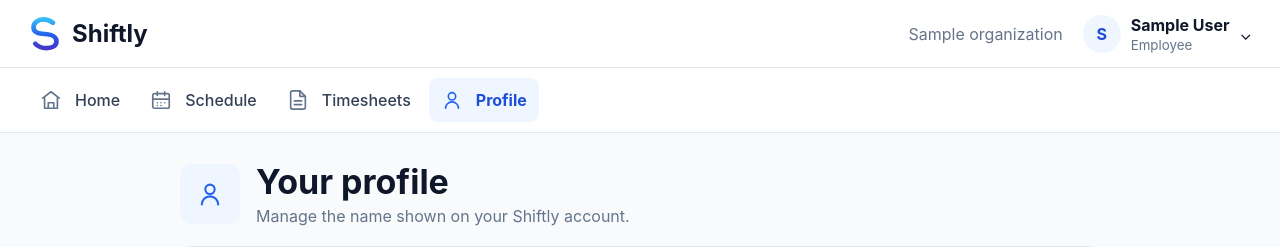
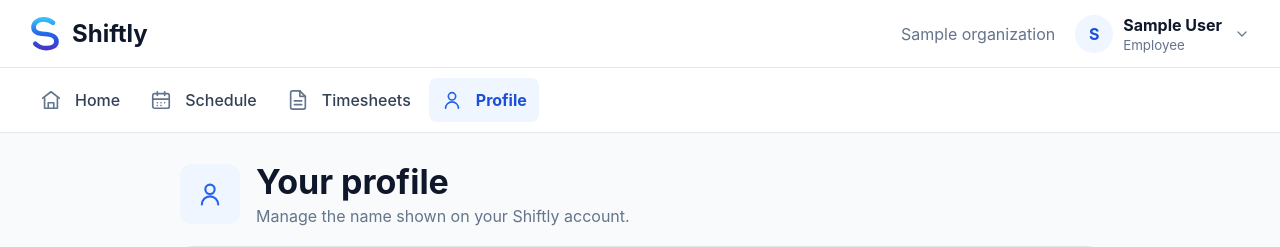
Before and after one commit to astigPree/Shiftly, a Django app: page /profile/ in a window 1280 px wide. Shown: the top 247 px of the page. Run offline with Django 4.2, Linux system fonts and the light colour scheme; the visitor is signed in with stand-in values (Sample User, id 1); tables that the repository leaves empty hold one stand-in row (values such as "Sample post"); parts of the project's set-up code (start-up, migrations or seed data) failed here and were passed over.

Commit message:
Polish account menu chevron icon

```diff
--- a/static/css/layout.css
+++ b/static/css/layout.css
@@ -159,6 +159,22 @@
 .account-menu summary::-webkit-details-marker {
   display: none;
 }
+.account-chevron {
+  display: grid;
+  width: 20px;
+  height: 36px;
+  flex: 0 0 auto;
+  color: var(--color-gray-500);
+  place-items: center;
+}
+.account-chevron-icon {
+  width: 16px;
+  height: 16px;
+  transition: transform 140ms ease;
+}
+.account-menu[open] .account-chevron-icon {
+  transform: rotate(180deg);
+}
 .account-name {
   display: grid;
   gap: 2px;
--- a/templates/components/icon.html
+++ b/templates/components/icon.html
@@ -21,6 +21,8 @@
     <path d="m15 18-6-6 6-6"/>
   {% elif icon_name == "chevron-right" %}
     <path d="m9 18 6-6-6-6"/>
+  {% elif icon_name == "chevron-down" %}
+    <path d="m6 9 6 6 6-6"/>
   {% elif icon_name == "refresh" %}
     <path d="M20 7v5h-5"/><path d="M4 17v-5h5"/><path d="M5.6 9A7 7 0 0 1 18 6l2 2"/><path d="M18.4 15A7 7 0 0 1 6 18l-2-2"/>
   {% elif icon_name == "check-circle" %}
--- a/templates/layouts/employee.html
+++ b/templates/layouts/employee.html
@@ -9,7 +9,7 @@
     <a class="shell-brand" href="{% url 'attendance:my_attendance' %}"><img class="brand-mark" src="{% static 'assets/shiftly-mark.svg' %}" alt=""><span>Shiftly</span></a>
     <span class="employee-org">{{ organization.name }}</span>
     <details class="account-menu">
-      <summary><span class="account-avatar" aria-hidden="true">{{ request.user.first_name|first|upper|default:"E" }}</span><span class="account-name"><strong>{{ request.user.get_full_name|default:request.user.email }}</strong><small>Employee</small></span><span aria-hidden="true">⌄</span></summary>
+      <summary><span class="account-avatar" aria-hidden="true">{{ request.user.first_name|first|upper|default:"E" }}</span><span class="account-name"><strong>{{ request.user.get_full_name|default:request.user.email }}</strong><small>Employee</small></span><span class="account-chevron" aria-hidden="true">{% include "components/icon.html" with icon_name="chevron-down" icon_class="account-chevron-icon" %}</span></summary>
       <div class="account-popover"><p>{{ request.user.email }}</p><form method="post" action="{% url 'accounts:logout' %}">{% csrf_token %}<button type="submit" class="menu-signout">Sign out</button></form></div>
     </details>
   </header>
--- a/templates/layouts/employer.html
+++ b/templates/layouts/employer.html
@@ -23,7 +23,7 @@
     <header class="app-topbar">
       <div class="topbar-context"><span class="mobile-org-name">{{ organization.name }}</span><span class="topbar-date">{% if local_today %}{{ local_today|date:"D, M j, Y" }}{% else %}{{ organization.timezone }}{% endif %}</span></div>
       <details class="account-menu">
-        <summary><span class="account-avatar" aria-hidden="true">{{ request.user.first_name|first|upper|default:"A" }}</span><span class="account-name"><strong>{{ request.user.get_full_name|default:request.user.email }}</strong><small>Company Admin</small></span><span aria-hidden="true">⌄</span></summary>
+        <summary><span class="account-avatar" aria-hidden="true">{{ request.user.first_name|first|upper|default:"A" }}</span><span class="account-name"><strong>{{ request.user.get_full_name|default:request.user.email }}</strong><small>Company Admin</small></span><span class="account-chevron" aria-hidden="true">{% include "components/icon.html" with icon_name="chevron-down" icon_class="account-chevron-icon" %}</span></summary>
         <div class="account-popover"><p>{{ request.user.email }}</p><a href="{% url 'accounts:settings' %}">Organization settings</a><form method="post" action="{% url 'accounts:logout' %}">{% csrf_token %}<button type="submit" class="menu-signout">Sign out</button></form></div>
       </details>
     </header>
```
